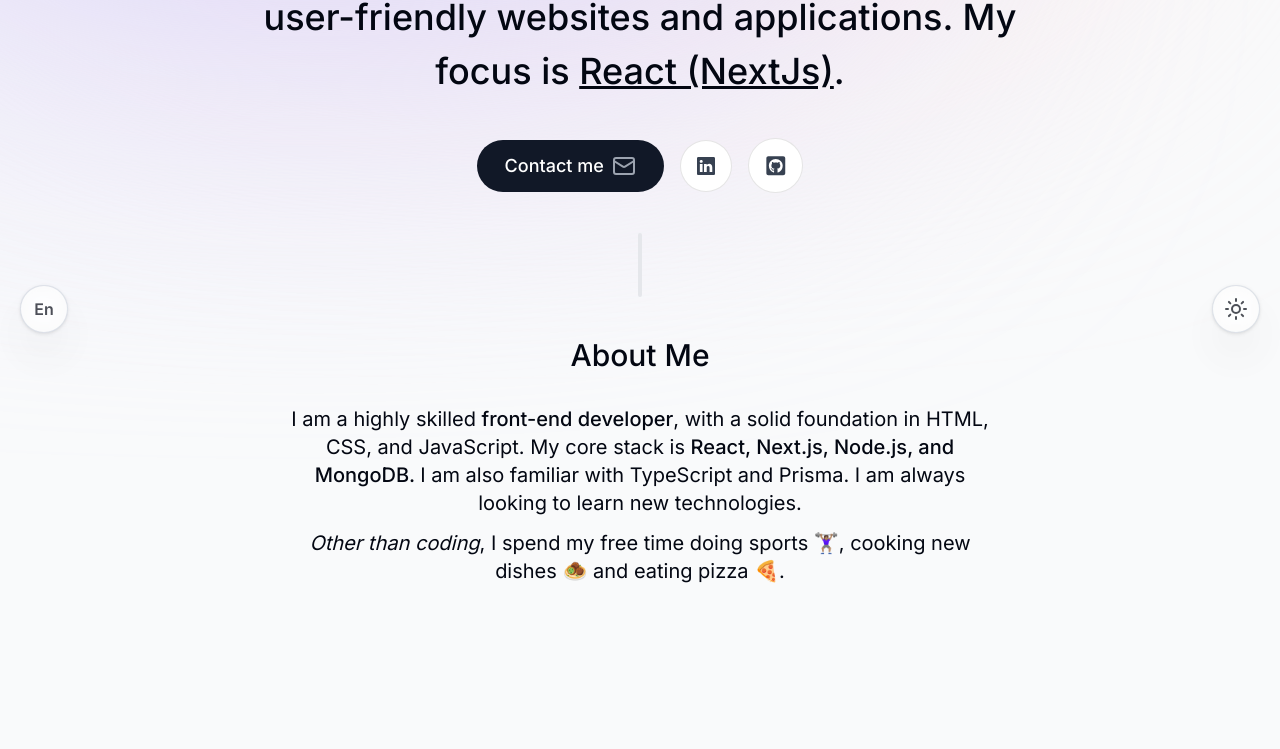
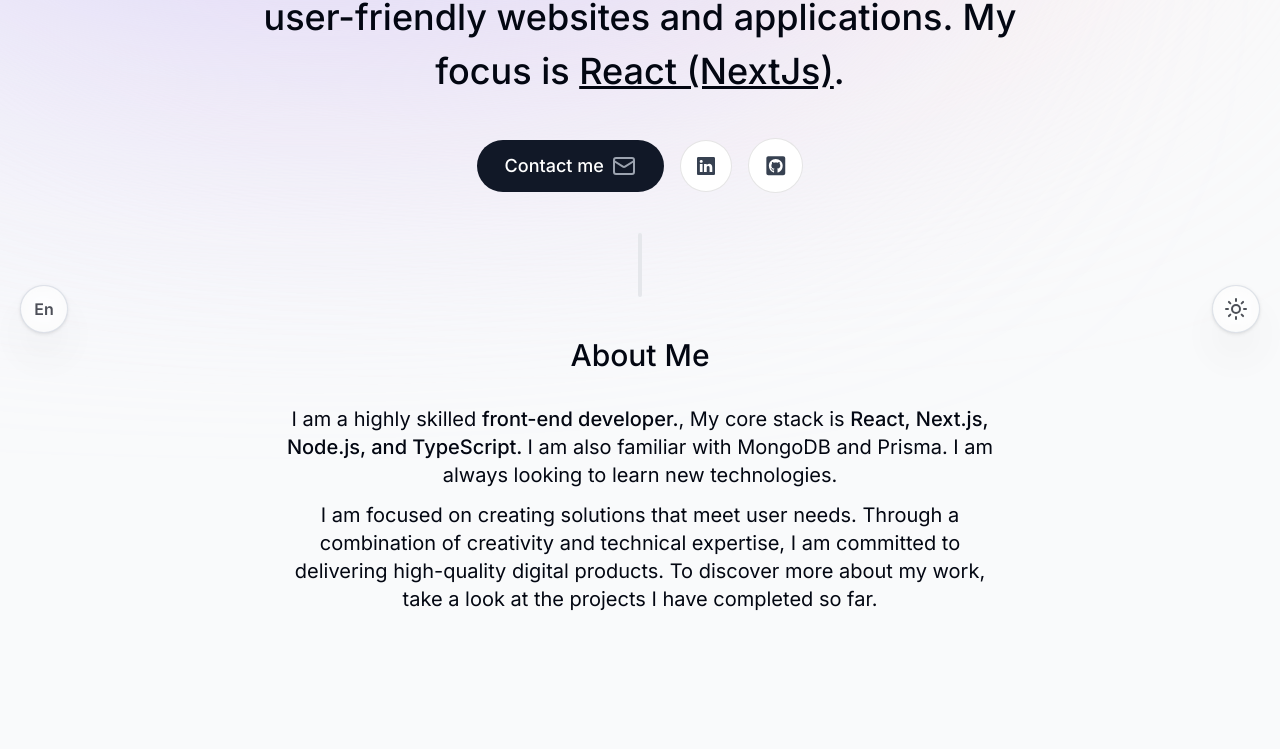
Before and after one commit to morhaaa/mohamedrhanmi.com, a Next.js app: page / in a window 1280 px wide. Shown: the part 447-1196 px from the top of the page. Built offline with nearby package versions, Linux system fonts and the light colour scheme.

Commit message:
feat(about): change text about me

```diff
--- a/src/components/about.tsx
+++ b/src/components/about.tsx
@@ -29,7 +29,7 @@
       </p>
 
       <p className="text-xl">
-        <span className="italic">{languageStrings.about.otherPassion}</span>,{" "}
+        <span className="italic">{languageStrings.about.otherPassion}</span>{" "}
         {languageStrings.about.conclusion}{" "}
       </p>
     </motion.section>
--- a/src/languages/en.ts
+++ b/src/languages/en.ts
@@ -14,15 +14,14 @@
   about: {
     title: "About Me",
     im: "I am a highly skilled ",
-    job: " front-end developer",
-    description:
-      "with a solid foundation in HTML, CSS, and JavaScript. My core stack is",
-    stacks: "React, Next.js, Node.js, and MongoDB",
+    job: " front-end developer.",
+    description: "My core stack is",
+    stacks: "React, Next.js, Node.js, and TypeScript",
     otherStacks:
-      "I am also familiar with TypeScript and Prisma. I am always looking to learn new technologies",
-    otherPassion: "Other than coding",
+      "I am also familiar with MongoDB and Prisma. I am always looking to learn new technologies",
+    otherPassion: "",
     conclusion:
-      "I spend my free time doing sports 🏋🏽‍♀️, cooking new dishes 🧆 and eating pizza 🍕.",
+      "I am focused on creating solutions that meet user needs. Through a combination of creativity and technical expertise, I am committed to delivering high-quality digital products. To discover more about my work, take a look at the projects I have completed so far.",
   },
 };
 
--- a/src/languages/it.ts
+++ b/src/languages/it.ts
@@ -12,17 +12,17 @@
     contact: "Contatami",
   },
   about: {
-    title: "Chi sono",
+    title: "Chi sono ",
     im: "Sono uno",
     job: "sviluppatore front-end",
     description:
-      "altamente competente, con una solida base in HTML, CSS e JavaScript. Le tecnologie che uso principalmente sono",
-    stacks: "React, Next.js, Node.js e MongoDB",
+      "altamente competente Le tecnologie che uso principalmente sono",
+    stacks: "React, Next.js, Node.js e TypeScript",
     otherStacks:
-      "Utilizzo anche TypeScript e Prisma. Sono sempre alla ricerca di nuove tecnologie da apprendere",
-    otherPassion: "Oltre a programmare",
+      "Utilizzo anche MongoDB e Prisma. Sono sempre alla ricerca di nuove tecnologie da apprendere",
+    otherPassion: "",
     conclusion:
-      "trascorro il mio tempo libero praticando sport 🏋🏽‍♀️, cucinando nuovi piatti 🧆 e mangiando pizza 🍕.",
+      "Sono focalizzato sul creare soluzioni che soddisfino le esigenze degli utenti. Attraverso una combinazione di creatività e competenza tecnica, mi impegno a fornire prodotti digitali di alta qualità. Per saperne di più sul mio lavoro, dai un'occhiata ai progetti che ho realizzato finora.",
   },
 };
 
```
